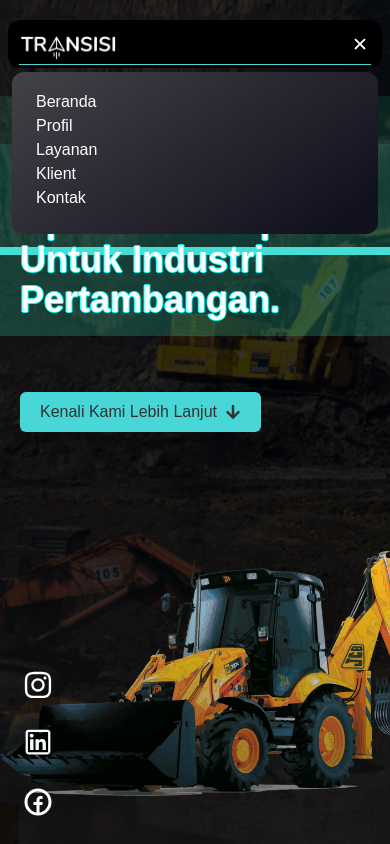
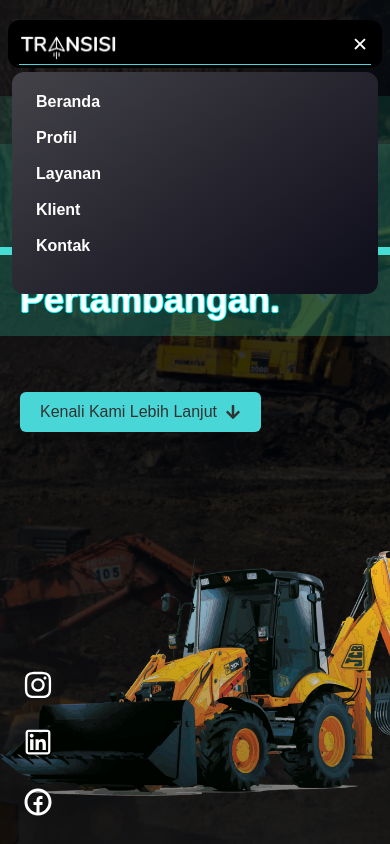
Before and after one commit to AmarPalevi02/zalepik-tambang-v2, a React (Create React App) app: page / in a window 390 px wide. Both pictures are taken after a click on the icon 360 px from the left and 43 px from the top of the page. Shown: the top 844 px of the page. Built offline with nearby package versions, Linux system fonts and the light colour scheme.

Commit message:
update: finis projeck

```diff
--- a/src/components/Navbar.jsx
+++ b/src/components/Navbar.jsx
@@ -63,7 +63,7 @@ const Navbar = () => {
                            return (
                               <li
                                  key={i}
-                                 className={`${active === item.menu ? "text-[#48D6D7]" : "text-white"}`}
+                                 className={`${active === item.menu ? "text-[#48D6D7]" : "text-white"} mb-3 font-semibold `}
                                  onClick={(() => setActive(item.menu))}
                               >
                                  <a href={`#${item.id}`}>
```
